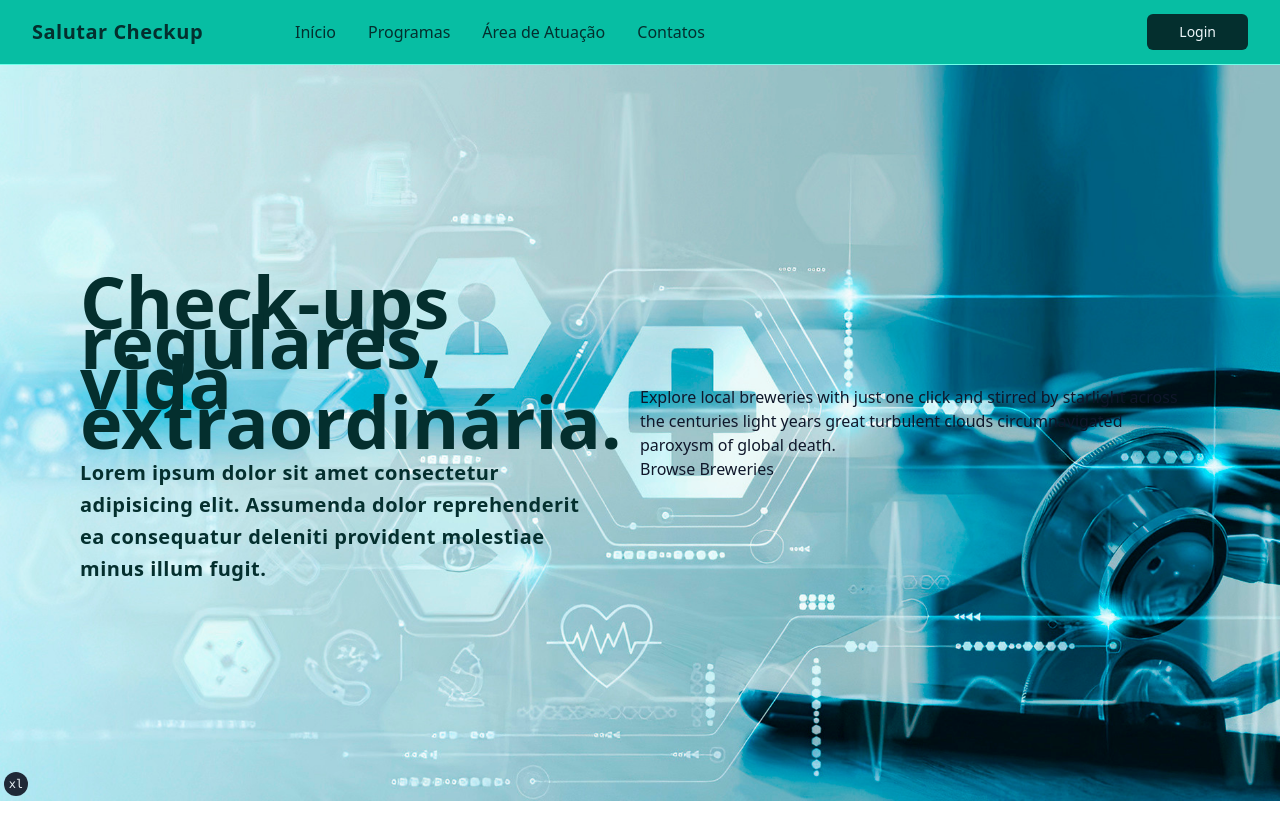
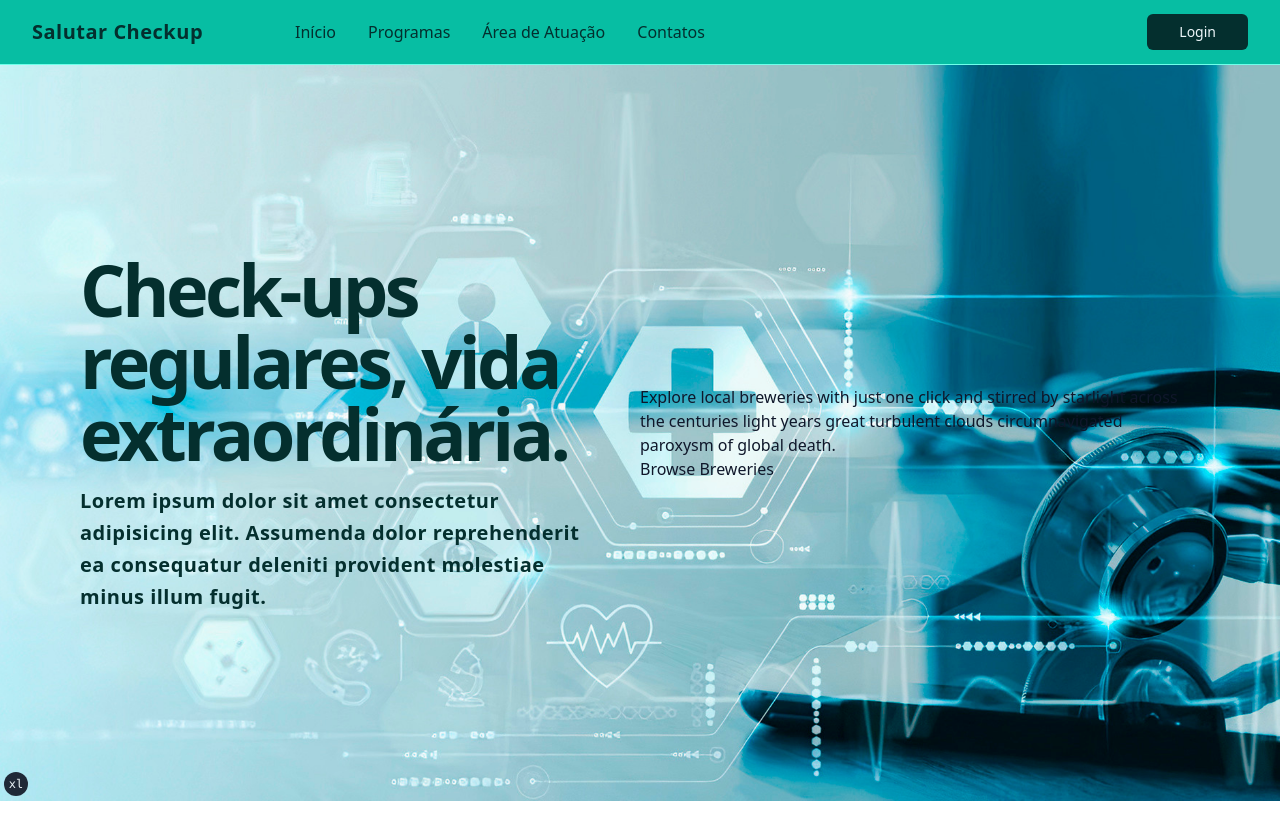
Before and after one commit to renexe/salutar-checkup, a Next.js app: page / in a window 1280 px wide. Shown: the top 840 px of the page. Built offline with nearby package versions, Linux system fonts and the light colour scheme.

Commit message:
<style>[ui]: Adjusting specialTitle leading and tracking on Typography

```diff
--- a/src/components/ui/typography.tsx
+++ b/src/components/ui/typography.tsx
@@ -18,7 +18,7 @@ const typographyVariants = cva(
         body1: "text-base",
         body2: "text-sm",
         caption: "text-xs",
-        "special-title": "text-7xl leading-10 tracking-normal font-bold",
+        "special-title": "text-7xl leading-tighter tracking-tighter font-bold",
       },
       color: {
         primary: "text-primary",
```
